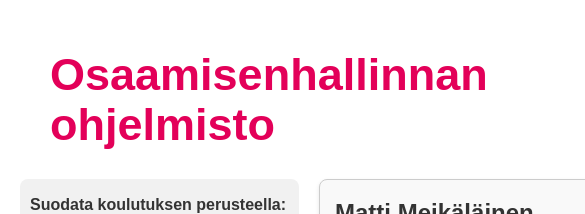
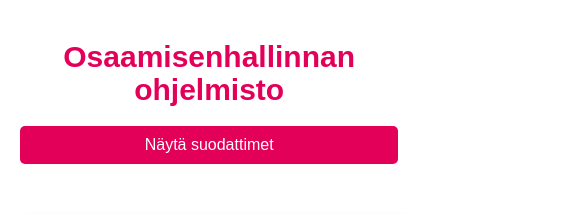
Before and after one commit to estrelas1/pinja-projekti, a React (Vite) app: page / in a window 390 px wide. Shown: the top 214 px of the page, 585 px wide, since content can reach past the window. Built offline with nearby package versions, Linux system fonts and the light colour scheme.

Commit message:
Filtterit kapeilla näytöillä

```diff
--- a/index.html
+++ b/index.html
@@ -1,5 +1,5 @@
 <!doctype html>
-<html lang="en">
+<html lang="fi">
   <head>
     <meta charset="UTF-8" />
     <link rel="icon" type="image/svg+xml" href="/vite.svg" />
--- a/src/App.css
+++ b/src/App.css
@@ -24,8 +24,59 @@ h1 {
   font-size: 45px;
 }
 
+@media (max-width: 768px) {
+  h1 {
+    font-size: 30px;
+    text-align: center;
+    margin: 10px;
+  }
+}
+
 .main-content {
   display: flex;
   flex-direction: row; /* filter ja lista vierekkäin */
   gap: 20px;
 }
+
+
+/* filtterin asettelu kapeilla näytöillä */
+@media (max-width: 768px) {
+  .main-content {
+    flex-direction: column; /* filtterit listan yläpuolella */
+  }
+
+  .consultant-filter {
+    width: 95%;
+    display: none;
+  }
+
+  .filter-container.open .consultant-filter {
+    display: flex; /* näkyvissä, kun "open" luokka lisätään */
+  }
+
+  .toggle-button {
+    display: block;
+    padding: 10px;
+    margin-bottom: 10px;
+    background-color: #e30059;
+    color: white;
+    border: none;
+    border-radius: 5px;
+    cursor: pointer;
+    font-size: 16px;
+  }
+
+  .toggle-button:hover {
+    background-color: #b30047;
+  }
+
+  .consultant-list {
+    width: 95%;
+  }
+}
+
+@media (min-width: 769px) {
+  .toggle-button {
+    display: none; /* piilotetaan nappi isommilla näytöillä */
+  }
+}
--- a/src/App.jsx
+++ b/src/App.jsx
@@ -63,6 +63,12 @@ const App = () => {
   };
 
   // Filters
+  const [isFilterOpen, setIsFilterOpen] = useState(false);
+
+  const toggleFilter = () => {
+    setIsFilterOpen((prevState) => !prevState);
+  };
+
   // koulutus:
   const [selectedEducation, setSelectedEducation] = useState("");
 
@@ -127,6 +133,10 @@ const App = () => {
     <div className="App">
       <h1>Osaamisenhallinnan ohjelmisto</h1>
       <div className="main-content">
+        <button className="toggle-button" onClick={toggleFilter}>
+          {isFilterOpen ? 'Piilota suodattimet' : 'Näytä suodattimet'}
+        </button>
+        <div className={`filter-container ${isFilterOpen ? 'open' : ''}`}> {/* jos isFilterOpen === true: "className="filter-container open" */}
           <ConsultantFilter
             educationOptions={[...new Set(consultants.map((c) => c.education))]}
             certificationOptions={[...new Set(consultants.flatMap((c) => c.certifications))]}
@@ -139,6 +149,7 @@ const App = () => {
             onTechnologyFilterChange={handleTechnologyFilterChange}
             onExperienceFilterChange={handleExperienceFilterChange}
           />
+        </div>
         <ConsultantList
           consultants={filteredConsultants}
           editingConsultant={editingConsultant}
```
Lines whose indentation alone changed are shown as unchanged.
